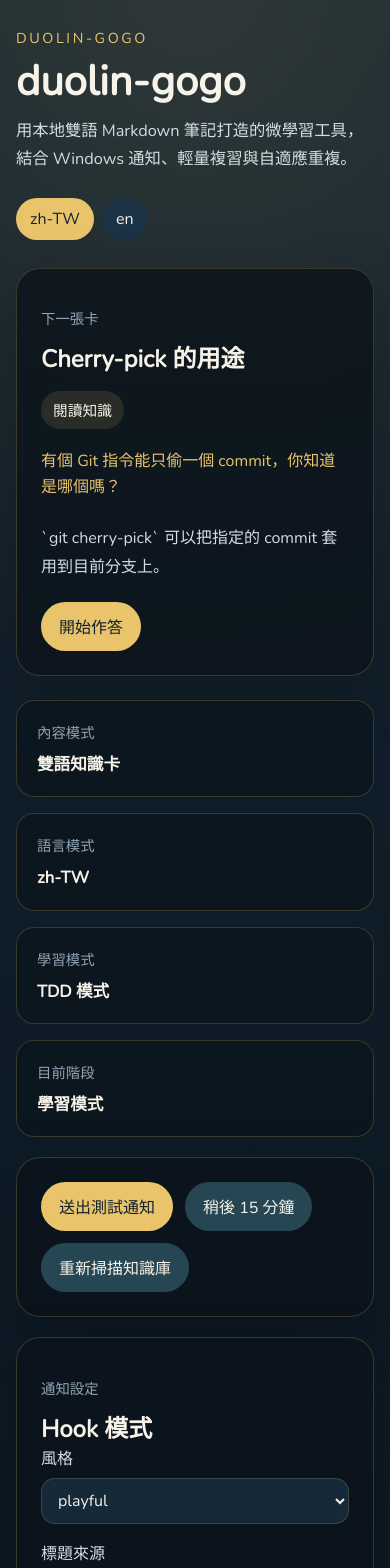
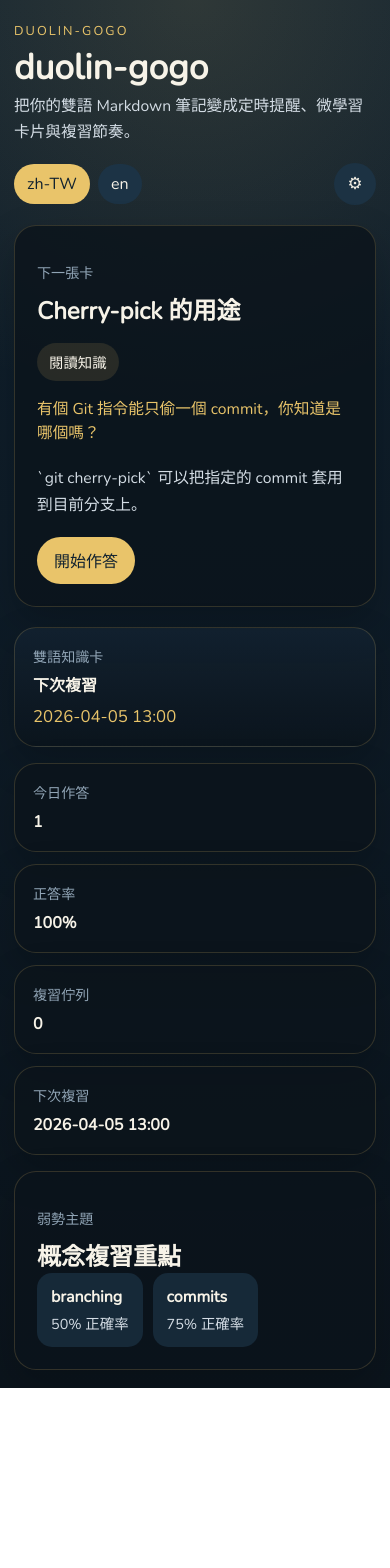
Before and after one commit to GMfatcat/duolin-gogo, a Vue app in the folder app/frontend/: page / in a window 390 px wide. Shown: the top 1568 px of the page. After the commit the page ends 1388 px from the top, so only its background shows below. Built offline with nearby package versions, Linux system fonts and the light colour scheme.

Commit message:
feat: simplify sidebar and add settings popout

```diff
--- a/app/frontend/src/App.vue
+++ b/app/frontend/src/App.vue
@@ -14,25 +14,8 @@ import {
 
 const translations = {
   'zh-TW': {
-    summary:
-      '用本地雙語 Markdown 筆記打造的微學習工具，結合 Windows 通知、輕量複習與自適應重複。',
-    contentMode: '內容模式',
+    summary: '把你的雙語 Markdown 筆記變成定時提醒、微學習卡片與複習節奏。',
     bilingualCards: '雙語知識卡',
-    languageMode: '語言模式',
-    learningMode: '學習模式',
-    tddMode: 'TDD 模式',
-    sessionMode: '目前階段',
-    reviewSession: '複習模式',
-    learnSession: '學習模式',
-    sendTestNotification: '送出測試通知',
-    snoozeNotifications: '稍後 15 分鐘',
-    rescanKnowledge: '重新掃描知識庫',
-    notificationSettings: '通知設定',
-    hookMode: 'Hook 模式',
-    style: '風格',
-    titleSource: '標題來源',
-    loading: '載入中',
-    preparingCard: '正在準備下一張卡片...',
     reviewCard: '複習卡',
     nextCard: '下一張卡',
     reviewSessionActive: '目前正在複習，佇列數量：',
@@ -46,45 +29,39 @@ const translations = {
     correctPrefix: '正確答案：',
     noCardsLabel: '目前沒有可用卡片',
     noCardsTitle: '知識匯入需要處理',
-    noCardsBody: '請新增有效的雙語知識卡，或檢查右側 diagnostics 修正匯入問題。',
+    noCardsBody: '請新增有效的雙語知識卡，或透過右上角設定檢查匯入問題。',
     studiedToday: '今日作答',
     correctRate: '正答率',
     reviewQueue: '複習佇列',
     nextReview: '下次複習',
     notScheduled: '尚未排程',
-    weakTopicsLabel: '弱點主題',
+    weakTopicsLabel: '弱勢主題',
     weakTopicsTitle: '概念複習重點',
-    noWeakTopics: '目前還沒有弱點主題，繼續學習後會逐漸出現。',
+    noWeakTopics: '目前還沒有弱勢主題，繼續學習後會逐漸出現。',
+    notificationSettings: '通知設定',
+    hookMode: 'Hook 模式',
+    style: '風格',
+    titleSource: '標題來源',
     diagnosticsLabel: '匯入診斷',
     diagnosticsTitle: '知識檔案健康度',
     noDiagnostics: '目前沒有匯入問題。',
+    sendTestNotification: '送出測試通知',
+    snoozeNotifications: '稍後 15 分鐘',
+    rescanKnowledge: '重新掃描知識庫',
+    loading: '載入中',
+    preparingCard: '正在準備下一張卡片...',
     shellLanguageUpdated: 'Language updated.',
     correctFeedback: '答對了。',
     incorrectFeedback: '再想一下。',
     trueLabel: '是',
     falseLabel: '否',
     accuracySuffix: '正確率',
+    settingsLabel: '設定',
+    close: '關閉',
   },
   en: {
-    summary:
-      'A local-first micro-learning tool built from bilingual Markdown notes, with Windows notifications, lightweight review, and adaptive repetition.',
-    contentMode: 'Content mode',
+    summary: 'Turn your bilingual Markdown notes into timed nudges, micro-lessons, and review rhythm.',
     bilingualCards: 'Bilingual knowledge cards',
-    languageMode: 'Language mode',
-    learningMode: 'Development mode',
-    tddMode: 'TDD mode',
-    sessionMode: 'Session mode',
-    reviewSession: 'Review session',
-    learnSession: 'Learn session',
-    sendTestNotification: 'Send test notification',
-    snoozeNotifications: 'Snooze 15 min',
-    rescanKnowledge: 'Rescan knowledge',
-    notificationSettings: 'Notification settings',
-    hookMode: 'Hook mode',
-    style: 'Style',
-    titleSource: 'Title source',
-    loading: 'Loading',
-    preparingCard: 'Preparing the next card...',
     reviewCard: 'Review card',
     nextCard: 'Next card',
     reviewSessionActive: 'Review session active. Queue size:',
@@ -98,8 +75,7 @@ const translations = {
     correctPrefix: 'Correct answer:',
     noCardsLabel: 'No cards available',
     noCardsTitle: 'Knowledge import needs attention',
-    noCardsBody:
-      'Add valid bilingual knowledge cards, or inspect the diagnostics on the right to fix malformed files.',
+    noCardsBody: 'Add valid bilingual knowledge cards, or inspect import issues from the settings popout.',
     studiedToday: 'Studied today',
     correctRate: 'Correct rate',
     reviewQueue: 'Review queue',
@@ -108,15 +84,26 @@ const translations = {
     weakTopicsLabel: 'Weak topics',
     weakTopicsTitle: 'Concepts to revisit',
     noWeakTopics: 'No weak topics yet. Keep studying to generate insights.',
+    notificationSettings: 'Notification settings',
+    hookMode: 'Hook mode',
+    style: 'Style',
+    titleSource: 'Title source',
     diagnosticsLabel: 'Import diagnostics',
     diagnosticsTitle: 'Knowledge file health',
     noDiagnostics: 'No import issues detected.',
+    sendTestNotification: 'Send test notification',
+    snoozeNotifications: 'Snooze 15 min',
+    rescanKnowledge: 'Rescan knowledge',
+    loading: 'Loading',
+    preparingCard: 'Preparing the next card...',
     shellLanguageUpdated: 'Language updated.',
     correctFeedback: 'Correct.',
     incorrectFeedback: 'Not quite.',
     trueLabel: 'True',
     falseLabel: 'False',
     accuracySuffix: 'accuracy',
+    settingsLabel: 'Settings',
+    close: 'Close',
   },
 }
 
@@ -130,95 +117,73 @@ const submitting = ref(false)
 const savingNotificationSettings = ref(false)
 const changingLanguage = ref(false)
 const phase = ref('learn')
+const settingsOpen = ref(false)
 let unsubscribe = null
 
 const card = computed(() => dashboard.value?.currentCard ?? null)
 const stats = computed(() => dashboard.value?.stats ?? { studiedToday: 0, correctRate: 0 })
 const reviewMode = computed(() => dashboard.value?.reviewMode ?? false)
 const reviewQueue = computed(() => dashboard.value?.reviewQueue ?? [])
-const summary = computed(() => summaryFallback(dashboard.value?.summary))
+const summary = computed(() => dashboard.value?.summary ?? { nextReviewAt: '', weakTopics: [] })
 const importErrors = computed(() => dashboard.value?.importErrors ?? [])
 const notificationSettings = computed(() =>
   dashboard.value?.notificationSettings ?? { style: 'playful', titleMode: 'prefer_manual' },
 )
 const t = computed(() => translations[selectedLanguage.value] ?? translations['zh-TW'])
+
 const currentPhaseLabel = computed(() => {
-  if (phase.value === 'answer') {
-    return t.value.answerPhase
-  }
-  if (phase.value === 'feedback') {
-    return t.value.feedbackPhase
-  }
+  if (phase.value === 'answer') return t.value.answerPhase
+  if (phase.value === 'feedback') return t.value.feedbackPhase
   return t.value.learnPhase
 })
+
 const titleText = computed(() => {
-  if (!card.value) {
-    return ''
-  }
+  if (!card.value) return ''
   return selectedLanguage.value === 'en' ? card.value.titleEn : card.value.titleZh
 })
+
 const questionText = computed(() => {
-  if (!card.value) {
-    return ''
-  }
+  if (!card.value) return ''
   return selectedLanguage.value === 'en' ? card.value.questionTextEn : card.value.questionTextZh
 })
+
 const clickbaitText = computed(() => {
-  if (!card.value) {
-    return ''
-  }
+  if (!card.value) return ''
   return selectedLanguage.value === 'en' ? card.value.clickbaitEn : card.value.clickbaitZh
 })
+
 const localizedChoices = computed(() =>
   (card.value?.choices ?? []).map((choice) => ({
     value: choice.value,
     label: selectedLanguage.value === 'en' ? choice.labelEn : choice.labelZh,
   })),
 )
+
 const explanation = computed(() => {
-  if (!card.value) {
-    return ''
-  }
+  if (!card.value) return ''
   return selectedLanguage.value === 'en' ? card.value.explanationEn : card.value.explanationZh
 })
+
 const reviewHintText = computed(() => {
-  if (!card.value) {
-    return ''
-  }
+  if (!card.value) return ''
   return selectedLanguage.value === 'en' ? card.value.reviewHintEn : card.value.reviewHintZh
 })
+
 const formattedCorrectRate = computed(() => `${Math.round((stats.value.correctRate ?? 0) * 100)}%`)
-const nextReviewText = computed(() => summary.value.nextReviewAt || t.value.notScheduled)
-const sessionModeText = computed(() => (reviewMode.value ? t.value.reviewSession : t.value.learnSession))
+const nextReviewText = computed(() => formatDisplayTime(summary.value.nextReviewAt, t.value.notScheduled))
+
 const correctAnswerLabel = computed(() => {
-  if (!feedback.value || !card.value) {
-    return ''
-  }
-
+  if (!feedback.value) return ''
   const matchingChoice = localizedChoices.value.find((choice) => choice.value === feedback.value.correctAnswer)
-  if (matchingChoice) {
-    return matchingChoice.label
-  }
-
-  if (feedback.value.correctAnswer === 'true') {
-    return t.value.trueLabel
-  }
-  if (feedback.value.correctAnswer === 'false') {
-    return t.value.falseLabel
-  }
+  if (matchingChoice) return matchingChoice.label
+  if (feedback.value.correctAnswer === 'true') return t.value.trueLabel
+  if (feedback.value.correctAnswer === 'false') return t.value.falseLabel
   return feedback.value.correctAnswer
 })
+
 const feedbackMessage = computed(() => {
-  if (!feedback.value) {
-    return ''
-  }
-  return selectedLanguage.value === 'en'
-    ? feedback.value.isCorrect
-      ? t.value.correctFeedback
-      : t.value.incorrectFeedback
-    : feedback.value.isCorrect
-      ? t.value.correctFeedback
-      : t.value.incorrectFeedback
+  if (!feedback.value) return ''
+  return feedback.value.isCorrect ? t.value.correctFeedback : t.value.incorrectFeedback
 })
 
 onMounted(async () => {
@@ -255,10 +220,22 @@ function resetStudyFlow() {
   selectedAnswer.value = ''
 }
 
+function formatDisplayTime(value, fallback) {
+  if (!value) return fallback
+
+  const parsed = new Date(value)
+  if (Number.isNaN(parsed.getTime())) return fallback
+
+  const year = parsed.getFullYear()
+  const month = `${parsed.getMonth() + 1}`.padStart(2, '0')
+  const day = `${parsed.getDate()}`.padStart(2, '0')
+  const hours = `${parsed.getHours()}`.padStart(2, '0')
+  const minutes = `${parsed.getMinutes()}`.padStart(2, '0')
+  return `${year}-${month}-${day} ${hours}:${minutes}`
+}
+
 async function handleSubmit() {
-  if (!card.value || !selectedAnswer.value) {
-    return
-  }
+  if (!card.value || !selectedAnswer.value) return
 
   submitting.value = true
   const result = await submitAnswer({
@@ -330,9 +307,7 @@ async function handleNotificationSettingChange(field, value) {
 }
 
 async function handleLanguageChange(language) {
-  if (selectedLanguage.value === language) {
-    return
-  }
+  if (selectedLanguage.value === language) return
 
   try {
     changingLanguage.value = true
@@ -352,8 +327,8 @@ async function handleLanguageChange(language) {
   }
 }
 
-function summaryFallback(summary) {
-  return summary ?? { nextReviewAt: '', weakTopics: [] }
+function toggleSettings() {
+  settingsOpen.value = !settingsOpen.value
 }
 </script>
 
@@ -363,10 +338,10 @@ function summaryFallback(summary) {
       <div class="hero-copy">
         <p class="eyebrow">duolin-gogo</p>
         <h1>duolin-gogo</h1>
-        <p class="summary">
-          {{ t.summary }}
-        </p>
+        <p class="summary">{{ t.summary }}</p>
       </div>
+
+      <div class="hero-actions">
         <div class="language-toggle hero-toggle">
           <button
             :class="{ active: selectedLanguage === 'zh-TW' }"
@@ -383,6 +358,11 @@ function summaryFallback(summary) {
             @click="handleLanguageChange('en')"
           >
             en
+          </button>
+        </div>
+
+        <button class="settings-button" type="button" @click="toggleSettings">
+          ⚙
         </button>
       </div>
     </section>
@@ -458,26 +438,63 @@ function summaryFallback(summary) {
       </div>
 
       <aside class="sidebar-column">
-        <section class="status-grid">
+        <section class="status-card lead-card">
+          <span class="label">{{ t.bilingualCards }}</span>
+          <strong>{{ t.nextReview }}</strong>
+          <p class="sidebar-time">{{ nextReviewText }}</p>
+        </section>
+
+        <section class="status-grid compact">
           <article class="status-card">
-            <span class="label">{{ t.contentMode }}</span>
-            <strong>{{ t.bilingualCards }}</strong>
+            <span class="label">{{ t.studiedToday }}</span>
+            <strong>{{ stats.studiedToday }}</strong>
           </article>
           <article class="status-card">
-            <span class="label">{{ t.languageMode }}</span>
-            <strong>{{ selectedLanguage }}</strong>
+            <span class="label">{{ t.correctRate }}</span>
+            <strong>{{ formattedCorrectRate }}</strong>
           </article>
           <article class="status-card">
-            <span class="label">{{ t.learningMode }}</span>
-            <strong>{{ t.tddMode }}</strong>
+            <span class="label">{{ t.reviewQueue }}</span>
+            <strong>{{ reviewQueue.length }}</strong>
           </article>
           <article class="status-card">
-            <span class="label">{{ t.sessionMode }}</span>
-            <strong>{{ sessionModeText }}</strong>
+            <span class="label">{{ t.nextReview }}</span>
+            <strong>{{ nextReviewText }}</strong>
           </article>
         </section>
 
-        <section class="study-card">
+        <section class="study-card sidebar-panel">
+          <div class="study-header">
+            <div>
+              <p class="label">{{ t.weakTopicsLabel }}</p>
+              <h2>{{ t.weakTopicsTitle }}</h2>
+            </div>
+          </div>
+
+          <div v-if="summary.weakTopics.length" class="weak-topics">
+            <article v-for="topic in summary.weakTopics" :key="topic.tag" class="topic-chip">
+              <strong>{{ topic.tag }}</strong>
+              <span>{{ Math.round(topic.accuracy * 100) }}% {{ t.accuracySuffix }}</span>
+            </article>
+          </div>
+          <p v-else class="explanation">{{ t.noWeakTopics }}</p>
+        </section>
+      </aside>
+    </section>
+
+    <div v-if="settingsOpen" class="settings-overlay" @click.self="toggleSettings">
+      <section class="settings-popout">
+        <div class="study-header">
+          <div>
+            <p class="label">{{ t.notificationSettings }}</p>
+            <h2>{{ t.settingsLabel }}</h2>
+          </div>
+          <button class="close-button" type="button" @click="toggleSettings">
+            {{ t.close }}
+          </button>
+        </div>
+
+        <section class="study-card inset-card">
           <div class="toolbar">
             <button class="toolbar-button" type="button" @click="handleSendTestNotification">
               {{ t.sendTestNotification }}
@@ -492,7 +509,7 @@ function summaryFallback(summary) {
           <span v-if="actionMessage" class="toolbar-message">{{ actionMessage }}</span>
         </section>
 
-        <section class="study-card">
+        <section class="study-card inset-card">
           <div class="study-header">
             <div>
               <p class="label">{{ t.notificationSettings }}</p>
@@ -529,43 +546,7 @@ function summaryFallback(summary) {
           </div>
         </section>
 
-        <section class="status-grid compact">
-          <article class="status-card">
-            <span class="label">{{ t.studiedToday }}</span>
-            <strong>{{ stats.studiedToday }}</strong>
-          </article>
-          <article class="status-card">
-            <span class="label">{{ t.correctRate }}</span>
-            <strong>{{ formattedCorrectRate }}</strong>
-          </article>
-          <article class="status-card">
-            <span class="label">{{ t.reviewQueue }}</span>
-            <strong>{{ reviewQueue.length }}</strong>
-          </article>
-          <article class="status-card">
-            <span class="label">{{ t.nextReview }}</span>
-            <strong>{{ nextReviewText }}</strong>
-          </article>
-        </section>
-
-        <section class="study-card">
-          <div class="study-header">
-            <div>
-              <p class="label">{{ t.weakTopicsLabel }}</p>
-              <h2>{{ t.weakTopicsTitle }}</h2>
-            </div>
-          </div>
-
-          <div v-if="summary.weakTopics.length" class="weak-topics">
-            <article v-for="topic in summary.weakTopics" :key="topic.tag" class="topic-chip">
-              <strong>{{ topic.tag }}</strong>
-              <span>{{ Math.round(topic.accuracy * 100) }}% {{ t.accuracySuffix }}</span>
-            </article>
-          </div>
-          <p v-else class="explanation">{{ t.noWeakTopics }}</p>
-        </section>
-
-        <section class="study-card">
+        <section class="study-card inset-card">
           <div class="study-header">
             <div>
               <p class="label">{{ t.diagnosticsLabel }}</p>
@@ -582,7 +563,7 @@ function summaryFallback(summary) {
           </div>
           <p v-else class="explanation">{{ t.noDiagnostics }}</p>
         </section>
-      </aside>
       </section>
+    </div>
   </main>
 </template>
--- a/app/frontend/src/style.css
+++ b/app/frontend/src/style.css
@@ -27,53 +27,59 @@ body {
 .shell {
   box-sizing: border-box;
   min-height: 100vh;
-  padding: 40px 24px;
+  padding: 28px 24px 24px;
   display: flex;
   flex-direction: column;
-  gap: 28px;
-  max-width: 1320px;
+  gap: 20px;
+  max-width: 1480px;
   margin: 0 auto;
 }
 
 .hero {
   display: flex;
   justify-content: space-between;
-  gap: 24px;
+  gap: 18px;
   align-items: flex-start;
 }
 
 .hero-copy {
   display: flex;
   flex-direction: column;
-  gap: 14px;
-  max-width: 60ch;
+  gap: 10px;
+  max-width: 56ch;
 }
 
 .eyebrow {
   margin: 0;
   color: #e9c46a;
-  font-size: 0.9rem;
-  letter-spacing: 0.18em;
+  font-size: 0.8rem;
+  letter-spacing: 0.16em;
   text-transform: uppercase;
 }
 
 .hero h1 {
   margin: 0;
-  font-size: clamp(2.6rem, 6vw, 4.8rem);
+  font-size: clamp(2.2rem, 5vw, 3.6rem);
   line-height: 0.98;
 }
 
 .summary {
   margin: 0;
   color: #d4dde5;
-  font-size: 1.02rem;
-  line-height: 1.75;
+  font-size: 0.98rem;
+  line-height: 1.6;
+}
+
+.hero-actions {
+  display: flex;
+  align-items: center;
+  gap: 10px;
 }
 
 .workspace {
   display: grid;
-  grid-template-columns: minmax(0, 1.45fr) minmax(340px, 0.95fr);
-  gap: 24px;
+  grid-template-columns: minmax(0, 1.7fr) minmax(300px, 0.75fr);
+  gap: 20px;
   align-items: start;
 }
 
@@ -81,19 +87,41 @@ body {
 .sidebar-column {
   display: flex;
   flex-direction: column;
-  gap: 20px;
+  gap: 16px;
+}
+
+.study-card,
+.status-card {
+  border: 1px solid rgba(233, 196, 106, 0.18);
+  border-radius: 22px;
+  background: rgba(11, 20, 28, 0.82);
+  box-shadow: 0 16px 42px rgba(0, 0, 0, 0.2);
 }
 
 .study-card {
-  padding: 24px;
-  border: 1px solid rgba(233, 196, 106, 0.2);
-  border-radius: 24px;
-  background: rgba(11, 20, 28, 0.82);
-  box-shadow: 0 20px 60px rgba(0, 0, 0, 0.22);
+  padding: 22px;
+}
+
+.status-card {
+  padding: 18px;
 }
 
 .study-card.emphasis {
-  min-height: 420px;
+  min-height: 470px;
+}
+
+.lead-card {
+  background: linear-gradient(180deg, rgba(18, 33, 47, 0.95), rgba(11, 20, 28, 0.88));
+}
+
+.sidebar-time {
+  margin: 8px 0 0;
+  color: #e9c46a;
+  font-size: 1.05rem;
+}
+
+.sidebar-panel {
+  background: rgba(11, 20, 28, 0.74);
 }
 
 .study-header {
@@ -116,52 +144,48 @@ body {
   border-radius: 999px;
   background: rgba(233, 196, 106, 0.12);
   color: #f7f3e8;
-  font-size: 0.92rem;
+  font-size: 0.9rem;
 }
 
 .callout {
-  margin: 20px 0 0;
+  margin: 16px 0 0;
   color: #e9c46a;
-  font-size: 1rem;
-  line-height: 1.6;
+  font-size: 0.98rem;
+  line-height: 1.55;
 }
 
 .phase-panel {
-  margin-top: 24px;
+  margin-top: 20px;
   display: flex;
   flex-direction: column;
-  gap: 20px;
+  gap: 18px;
 }
 
 .explanation {
   margin: 0;
   color: #d4dde5;
-  font-size: 1rem;
-  line-height: 1.8;
+  font-size: 0.98rem;
+  line-height: 1.72;
   white-space: pre-line;
-}
-
-.feedback-explanation {
-  padding-top: 4px;
 }
 
 .question-block {
   display: flex;
   flex-direction: column;
-  gap: 16px;
+  gap: 14px;
 }
 
 .answers {
   display: grid;
-  gap: 12px;
+  gap: 10px;
 }
 
 .answer-option {
   display: flex;
   gap: 12px;
   align-items: center;
-  padding: 14px 16px;
-  border-radius: 16px;
+  padding: 13px 15px;
+  border-radius: 15px;
   background: rgba(28, 51, 69, 0.7);
   color: #f7f3e8;
 }
@@ -175,15 +199,17 @@ body {
 .phase-button,
 .submit-button,
 .next-button,
-.toolbar-button {
+.toolbar-button,
+.settings-button,
+.close-button {
   border: 0;
-  border-radius: 999px;
   cursor: pointer;
   font: inherit;
 }
 
 .language-toggle button {
-  padding: 10px 14px;
+  padding: 9px 13px;
+  border-radius: 999px;
   background: #1c3345;
   color: #f7f3e8;
 }
@@ -198,17 +224,35 @@ body {
   opacity: 0.72;
 }
 
+.settings-button {
+  width: 42px;
+  height: 42px;
+  border-radius: 50%;
+  background: rgba(28, 51, 69, 0.9);
+  color: #f7f3e8;
+  font-size: 1.05rem;
+}
+
+.close-button {
+  padding: 8px 12px;
+  border-radius: 999px;
+  background: rgba(28, 51, 69, 0.9);
+  color: #f7f3e8;
+}
+
 .phase-button,
 .next-button {
   align-self: flex-start;
-  padding: 12px 18px;
+  padding: 11px 17px;
+  border-radius: 999px;
   background: #e9c46a;
   color: #10212f;
 }
 
 .submit-button {
   align-self: flex-start;
-  padding: 12px 18px;
+  padding: 11px 17px;
+  border-radius: 999px;
   background: #e76f51;
   color: #f7f3e8;
 }
@@ -219,7 +263,7 @@ body {
 }
 
 .feedback {
-  padding: 18px;
+  padding: 16px;
   border-radius: 18px;
 }
 
@@ -238,15 +282,83 @@ body {
   color: #d4dde5;
 }
 
+.status-grid {
+  display: grid;
+  grid-template-columns: repeat(2, minmax(0, 1fr));
+  gap: 12px;
+}
+
+.label {
+  display: block;
+  margin-bottom: 8px;
+  color: #90a4b5;
+  font-size: 0.88rem;
+}
+
+.status-card strong {
+  font-size: 1rem;
+  line-height: 1.3;
+}
+
+.weak-topics {
+  display: flex;
+  flex-wrap: wrap;
+  gap: 10px;
+}
+
+.topic-chip {
+  display: flex;
+  flex-direction: column;
+  gap: 4px;
+  padding: 13px 14px;
+  border-radius: 15px;
+  background: rgba(28, 51, 69, 0.7);
+}
+
+.topic-chip span {
+  color: #d4dde5;
+  font-size: 0.9rem;
+}
+
+.settings-overlay {
+  position: fixed;
+  inset: 0;
+  display: flex;
+  justify-content: flex-end;
+  align-items: flex-start;
+  padding: 24px;
+  background: rgba(4, 10, 15, 0.46);
+}
+
+.settings-popout {
+  width: min(460px, calc(100vw - 32px));
+  max-height: calc(100vh - 48px);
+  overflow: auto;
+  padding: 18px;
+  border: 1px solid rgba(233, 196, 106, 0.2);
+  border-radius: 24px;
+  background: rgba(8, 15, 21, 0.96);
+  box-shadow: 0 26px 68px rgba(0, 0, 0, 0.36);
+  display: flex;
+  flex-direction: column;
+  gap: 14px;
+}
+
+.inset-card {
+  padding: 18px;
+  box-shadow: none;
+}
+
 .toolbar {
   display: flex;
   align-items: center;
-  gap: 12px;
+  gap: 10px;
   flex-wrap: wrap;
 }
 
 .toolbar-button {
-  padding: 12px 18px;
+  padding: 10px 15px;
+  border-radius: 999px;
   background: #e9c46a;
   color: #10212f;
 }
@@ -258,18 +370,14 @@ body {
 
 .toolbar-message {
   display: inline-flex;
-  margin-top: 14px;
+  margin-top: 12px;
   color: #d4dde5;
-  font-size: 0.95rem;
-}
-
-.settings-grid,
-.status-grid {
-  display: grid;
-  gap: 16px;
+  font-size: 0.94rem;
 }
 
 .settings-grid {
+  display: grid;
+  gap: 14px;
   grid-template-columns: repeat(auto-fit, minmax(150px, 1fr));
 }
 
@@ -289,62 +397,14 @@ body {
   font: inherit;
 }
 
-.status-grid {
-  grid-template-columns: repeat(2, minmax(0, 1fr));
-}
-
-.status-grid.compact {
-  gap: 14px;
-}
-
-.status-card {
-  padding: 20px;
-  border: 1px solid rgba(233, 196, 106, 0.2);
-  border-radius: 18px;
-  background: rgba(11, 20, 28, 0.7);
-  backdrop-filter: blur(10px);
-}
-
-.status-card strong {
-  font-size: 1.04rem;
-  line-height: 1.4;
-}
-
-.label {
-  display: block;
-  margin-bottom: 10px;
-  color: #90a4b5;
-  font-size: 0.9rem;
-}
-
-.weak-topics {
-  display: flex;
-  flex-wrap: wrap;
-  gap: 12px;
-}
-
-.topic-chip {
-  display: flex;
-  flex-direction: column;
-  gap: 4px;
-  padding: 14px 16px;
-  border-radius: 16px;
-  background: rgba(28, 51, 69, 0.7);
-}
-
-.topic-chip span {
-  color: #d4dde5;
-  font-size: 0.92rem;
-}
-
 .diagnostics-list {
   display: grid;
-  gap: 12px;
+  gap: 10px;
 }
 
 .diagnostic-item {
-  padding: 16px;
-  border-radius: 16px;
+  padding: 14px;
+  border-radius: 14px;
   background: rgba(28, 51, 69, 0.7);
 }
 
@@ -358,7 +418,7 @@ body {
   word-break: break-word;
 }
 
-@media (max-width: 980px) {
+@media (max-width: 1120px) {
   .workspace {
     grid-template-columns: 1fr;
   }
@@ -368,13 +428,18 @@ body {
   }
 }
 
-@media (max-width: 640px) {
+@media (max-width: 720px) {
   .shell {
-    padding: 28px 16px;
+    padding: 22px 14px 18px;
   }
 
   .hero {
     flex-direction: column;
+  }
+
+  .hero-actions {
+    width: 100%;
+    justify-content: space-between;
   }
 
   .status-grid {
@@ -384,4 +449,8 @@ body {
   .study-header {
     flex-direction: column;
   }
+
+  .settings-overlay {
+    padding: 12px;
+  }
 }
```
Also changed, not shown: app/frontend/src/api.js (+8 -1 lines), 1 other file (tests, documents, lock files or other folders). Lines whose indentation alone changed are shown as unchanged.
